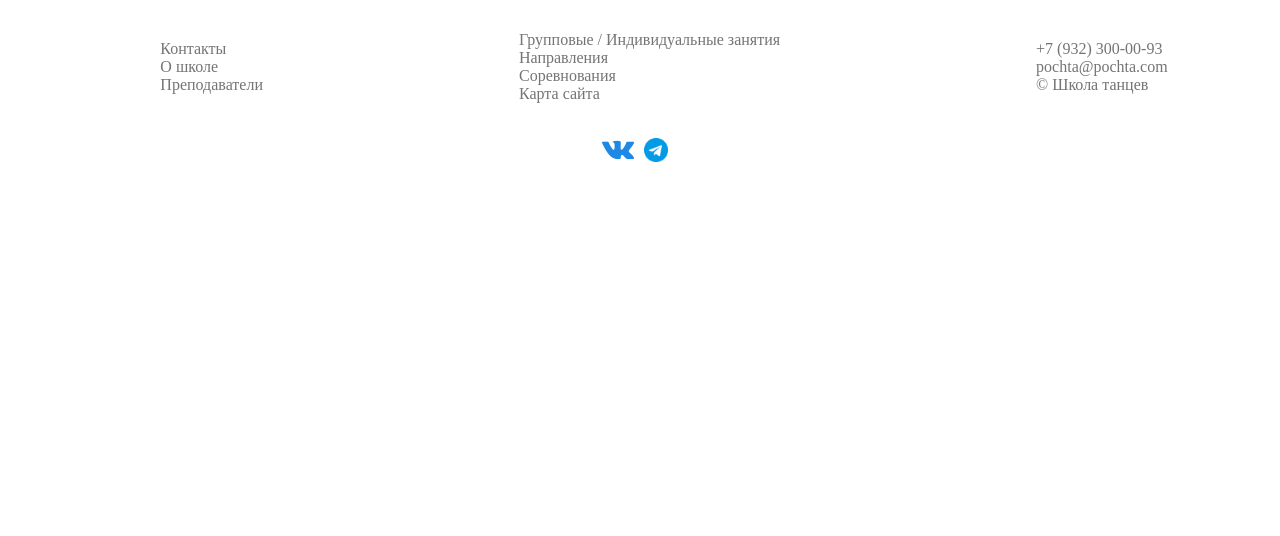
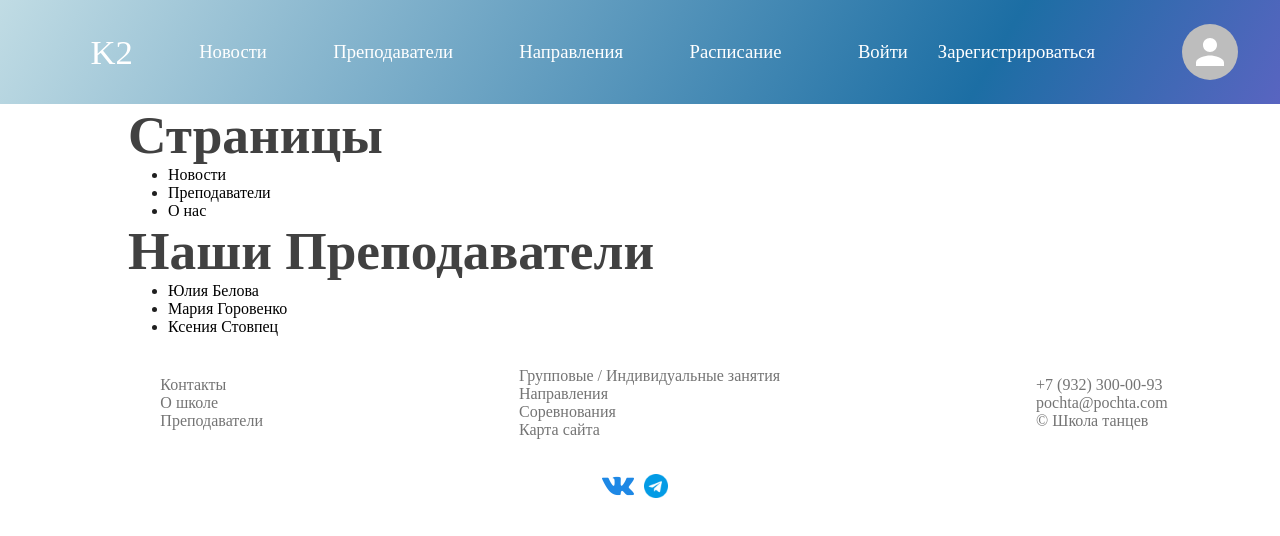
Before and after one commit to vanyavox/dance-school-project, a React (Create React App) app in the folder frontend/: page /map in a window 1280 px wide. Shown: the top 536 px of the page. Built offline with nearby package versions, Linux system fonts and the light colour scheme; a web font is replaced by a local one.

Commit message:
map done

```diff
--- a/frontend/src/App/App.tsx
+++ b/frontend/src/App/App.tsx
@@ -8,6 +8,9 @@ import TeacherList from '../features/TeacherList/TeacherList';
 import NewsList from '../features/News/newsList/NewsList';
 import Profile from '../features/Profile/Profile';
 import TeacherProfile from '../features/TeacherProfile/TeacherProfile';
+import Map from '../features/Map/Map';
+import About from '../features/About/About';
+import Contacts from '../features/Contacts/Contacts';
 
 function App(): JSX.Element {
   return (
@@ -19,6 +22,9 @@ function App(): JSX.Element {
           <Route path="/news" element={<NewsList />} />
           <Route path="/profile" element={<Profile />} />
           <Route path="teachers/:id" element={<TeacherProfile />} />
+          <Route path="/map" element={<Map />} />
+          <Route path="/about" element={<About />} />
+          <Route path="/contacts" element={<Contacts />} />
         </Route>
       </Routes>
       <Footer />
--- /dev/null
+++ b/frontend/src/features/About/About.module.css
@@ -0,0 +1,4 @@
+.about {
+  margin: auto;
+  width: 80%;
+}
--- /dev/null
+++ b/frontend/src/features/About/About.tsx
@@ -0,0 +1,13 @@
+import React from 'react';
+import style from './About.module.css';
+
+function About():JSX.Element {
+  return (
+    <div className={style.about}>
+      <h1>О ШКОЛЕ</h1>
+      <p>Школа балета «Гармония» — уникальный проект в области хореографии, не просто детская балетная школа или студия балета, а мир красоты и грации, в котором балет для ребёнка — это не просто урок, а шанс подробно узнать и полюбить один из сложнейших видов искусств, понимание которого формирует прекрасный вкус и умение отличать истинное от сиюминутного. Посещение уроков балета, классической хореографии дает возможность достичь успехов в любом виде танца. Ведь классика — это основа всех основ. Хореография для детей — это возможность сформировать красивую осанку, развить музыкальный слух, координацию, стать более гибкими, стройными и уверенными в себе.</p>
+    </div>
+  );
+}
+
+export default About;
--- /dev/null
+++ b/frontend/src/features/Contacts/Contacts.module.css
@@ -0,0 +1,4 @@
+.allText {
+  margin:auto;
+  width: 65%;
+}
--- /dev/null
+++ b/frontend/src/features/Contacts/Contacts.tsx
@@ -0,0 +1,20 @@
+import React from 'react';
+import YandexMaps from '../yandexMaps/YandexMaps';
+import style from './Contacts.module.css';
+
+function Contacts():JSX.Element {
+  return (
+    <div>
+      <div className={style.allText}>
+      <h1>Контакты</h1>
+      <h3>Линия для общих вопросов:</h3>
+      <p>8 (999) 148-82-28</p>
+      <p>dance_school@mail.com</p>
+
+      </div>
+      <YandexMaps />
+    </div>
+  );
+}
+
+export default Contacts;
--- a/frontend/src/features/Footer/Footer.tsx
+++ b/frontend/src/features/Footer/Footer.tsx
@@ -7,15 +7,15 @@ function Footer(): JSX.Element {
     <>
       <div className={style.footer__main}>
         <div className={style.footer__block}>
-          <Link to="/">Контакты</Link>
-          <Link to="/">О школе</Link>
-          <Link to="/">Преподаватели</Link>
+          <Link to="/contacts">Контакты</Link>
+          <Link to="/about">О школе</Link>
+          <Link to="/teachers">Преподаватели</Link>
         </div>
         <div className={style.footer__block}>
           <Link to="/">Групповые / Индивидуальные занятия</Link>
           <Link to="/">Направления</Link>
           <Link to="/">Соревнования</Link>
-          <Link className={style.footer_link} to="/">Карта сайта</Link>
+          <Link className={style.footer_link} to="/map">Карта сайта</Link>
         </div>
         <div className={style.footer__block_end}>
           <p>
--- /dev/null
+++ b/frontend/src/features/Map/Map.module.css
@@ -0,0 +1,8 @@
+li > a {
+  color:black
+}
+
+.allMap {
+  margin: auto;
+  width: 80%;
+}
--- /dev/null
+++ b/frontend/src/features/Map/Map.tsx
@@ -0,0 +1,28 @@
+import React from 'react';
+import { Link } from 'react-router-dom';
+import style from './Map.module.css';
+
+function Map():JSX.Element {
+  return (
+    <div className={style.allMap}>
+      <div className={style.sheets}>
+        <h1>Страницы</h1>
+        <ul>
+          <li><Link to="/news"> Новости</Link><br /></li>
+          <li><Link to="/teachers"> Преподаватели</Link><br /></li>
+          <li><Link to="/about"> О нас</Link><br /></li>
+        </ul>
+      </div>
+    <div className={style.teachers}>
+      <h1>Наши Преподаватели</h1>
+      <ul>
+      <li><Link to="/teachers/1"> Юлия Белова</Link><br /></li>
+      <li><Link to="/teachers/2"> Мария Горовенко</Link><br /></li>
+      <li><Link to="/teachers/3"> Ксения Стовпец</Link><br /></li>
+      </ul>
+    </div>
+    </div>
+  );
+}
+
+export default Map;
```
Also changed, not shown: 1 other file (tests, documents, lock files or other folders).
